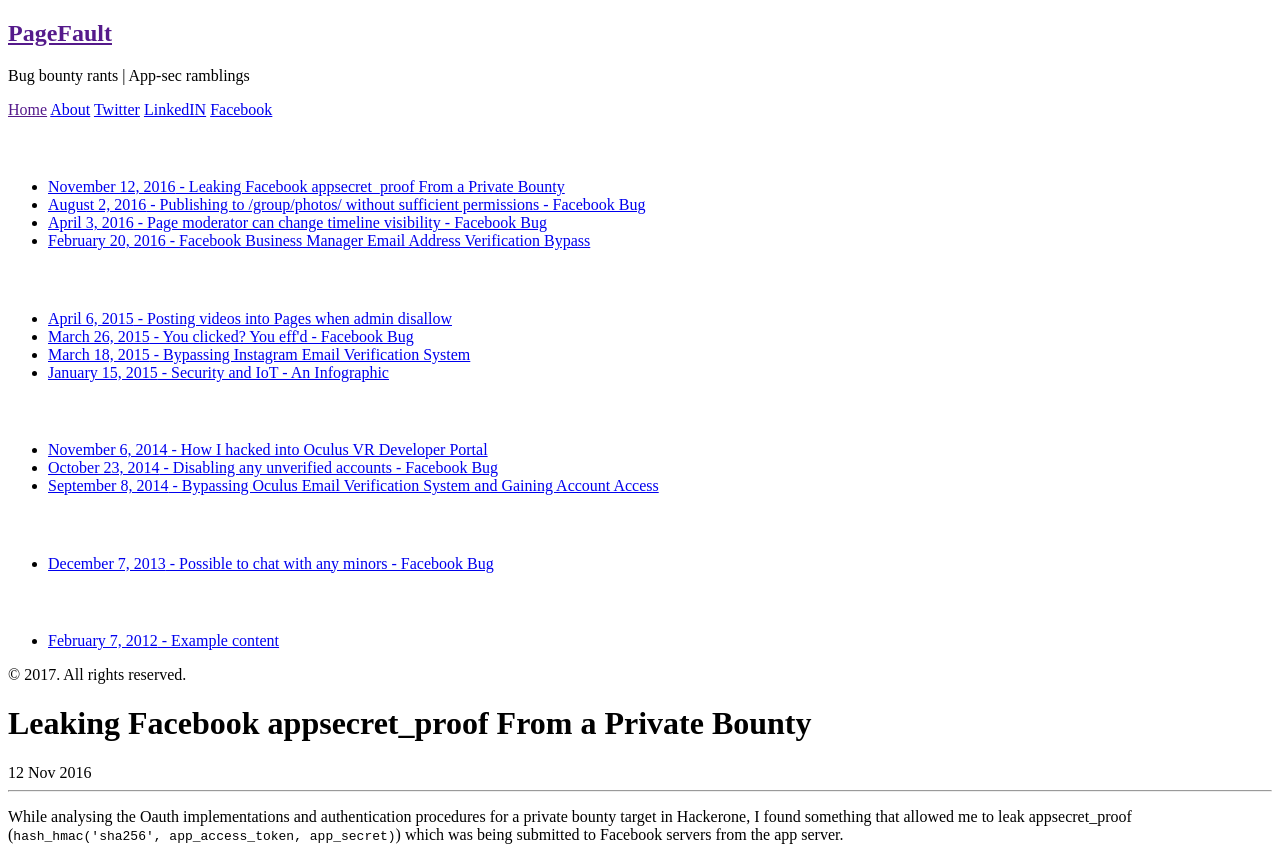
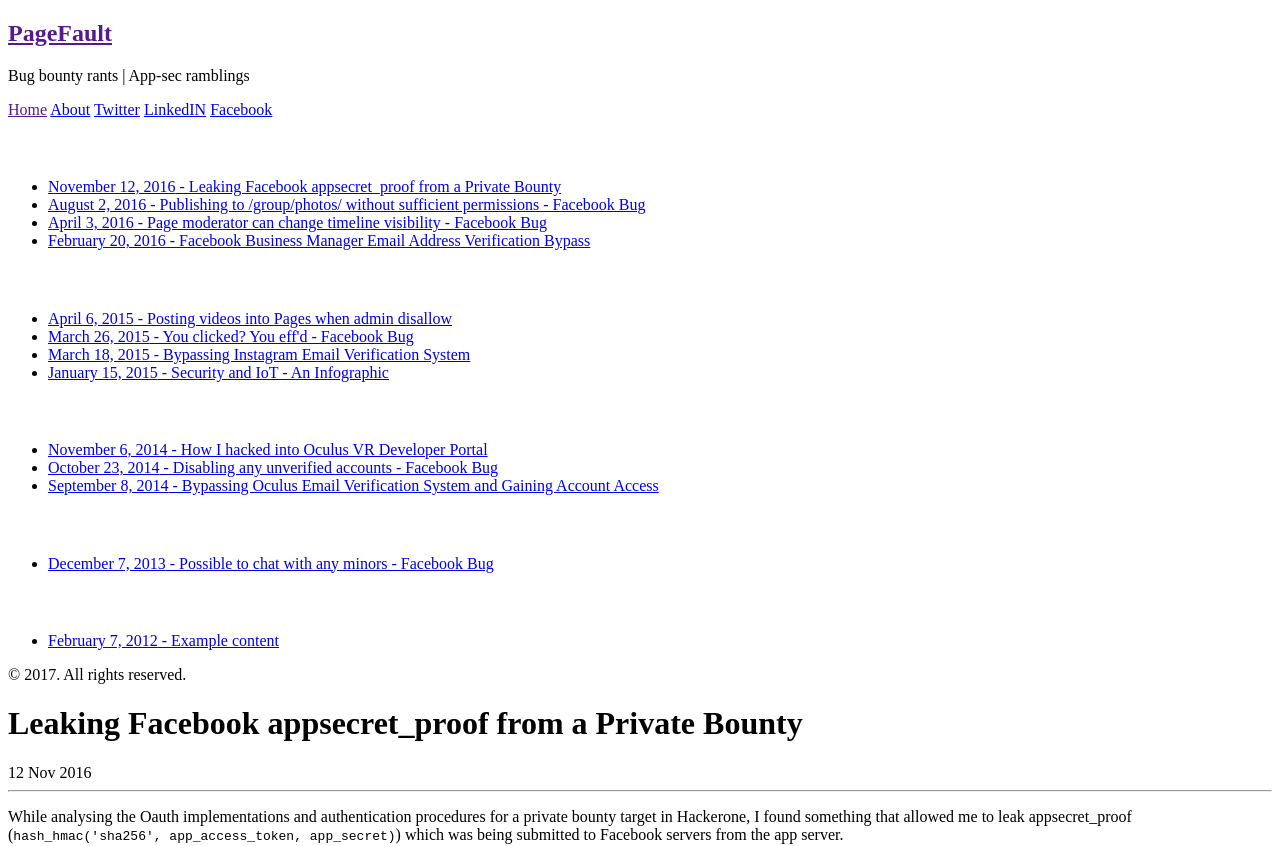
Before and after one commit to sahadnk72/sahadnk72.github.io, a Jekyll site: the page built from _posts/2016-11-12-appsecret-proof-h1-report.md, in a window 1280 px wide. Shown: the top 846 px of the page. Built offline with Jekyll 4.4.1, drawn with Linux system fonts in a browser that asks for light colours.

```diff
--- a/_posts/2016-11-12-appsecret-proof-h1-report.md
+++ b/_posts/2016-11-12-appsecret-proof-h1-report.md
@@ -1,6 +1,6 @@
 ---
 layout: post
-title: Leaking Facebook appsecret_proof From a Private Bounty
+title: Leaking Facebook appsecret_proof from a Private Bounty
 ---
 
 ---
```
